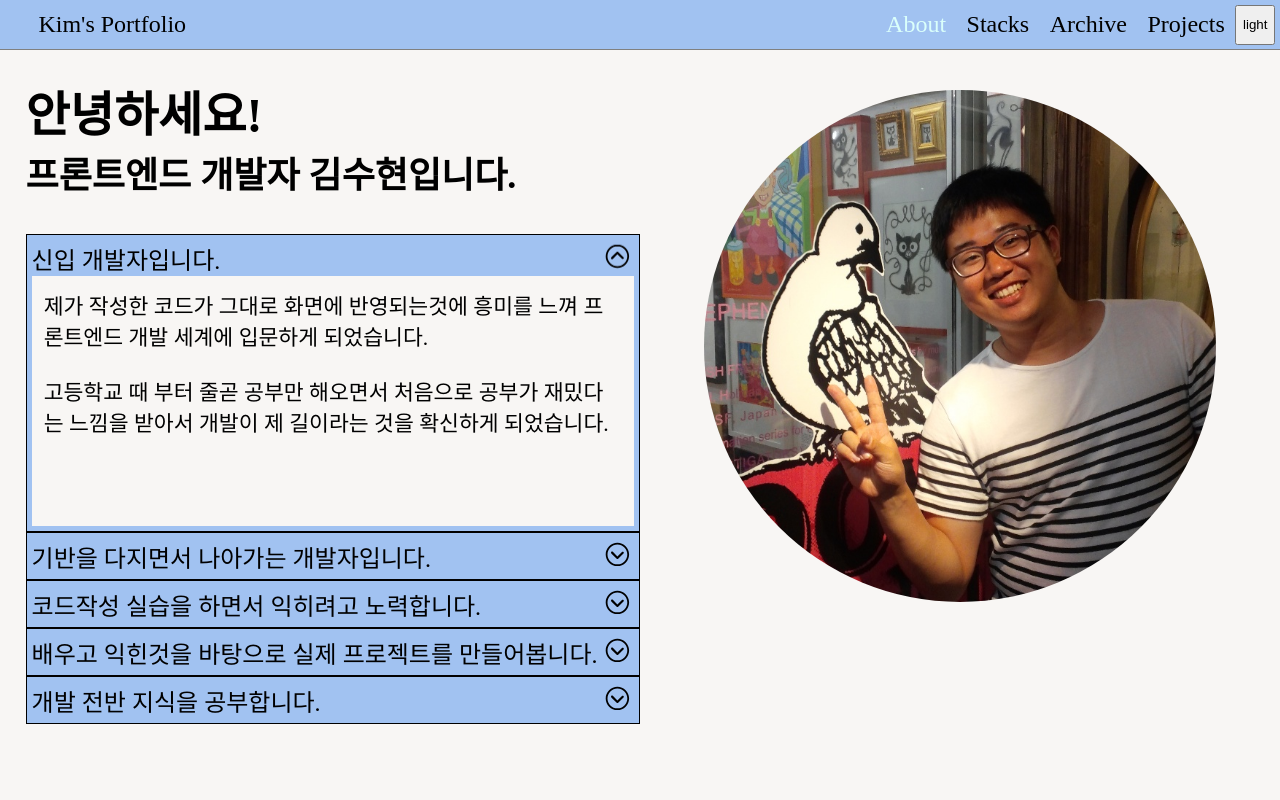
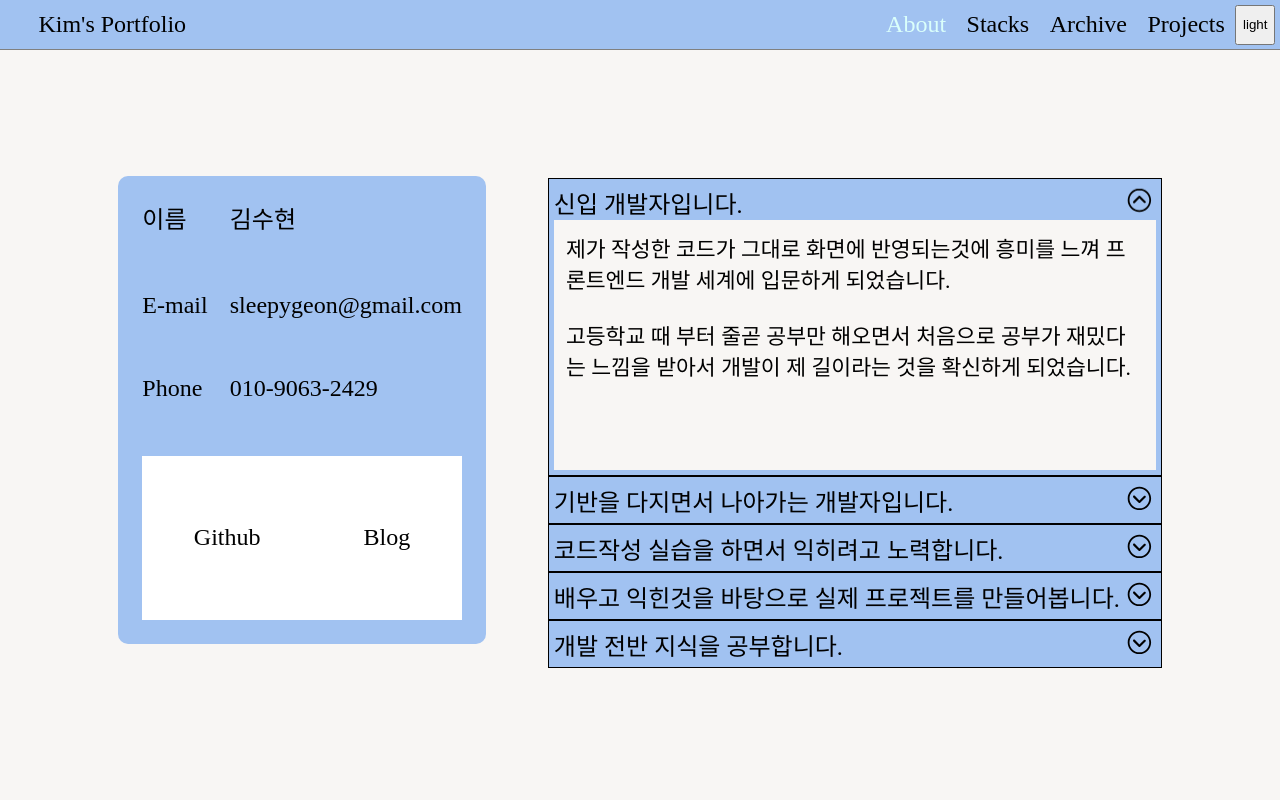
Before and after one commit to kimsh322/portfolio-react, a React (Vite) app: page / in a window 1280 px wide. Shown: the top 800 px of the page. Built offline with nearby package versions, Linux system fonts and the light colour scheme.

Commit message:
Feat : 페이지 하나로 합침, About 이미지제거, info box 추가

```diff
--- a/src/App.tsx
+++ b/src/App.tsx
@@ -1,8 +1,6 @@
-import { Route, Routes } from "react-router-dom";
 import About from "./pages/About";
 import Header from "./Header";
 import Stacks from "./pages/Stacks";
-import Archive from "./pages/Archive";
 import Projects from "./pages/Projects";
 import styled from "styled-components";
 import GlobalStyle from "./styles/GlobalStyle";
@@ -12,12 +10,9 @@ function App() {
     <AppContainer>
       <GlobalStyle />
       <Header />
-      <Routes>
-        <Route path="/" element={<About />} />
-        <Route path="/stacks" element={<Stacks />} />
-        <Route path="/archive" element={<Archive />} />
-        <Route path="/projects" element={<Projects />} />
-      </Routes>
+      <About />
+      <Stacks />
+      <Projects />
     </AppContainer>
   );
 }
@@ -26,6 +21,7 @@ export default App;
 
 const AppContainer = styled.div`
   display: flex;
+  flex-direction: column;
   justify-content: center;
   position: relative;
   width: 100%;
--- a/src/components/about/DropDownBox.tsx
+++ b/src/components/about/DropDownBox.tsx
@@ -40,4 +40,5 @@ const DropDownBoxContainer = styled.div`
   width: 50%;
   height: 500px;
   margin-top: 3%;
+  margin-left: 5%;
 `;
--- /dev/null
+++ b/src/components/about/InfoCard.tsx
@@ -0,0 +1,48 @@
+import styled from "styled-components";
+
+const InfoCard = () => {
+  return (
+    <InfoCardContainer>
+      <div className="info-box">
+        <div>이름</div>
+        <div>김수현</div>
+        <div>E-mail</div>
+        <div>sleepygeon@gmail.com</div>
+        <div>Phone</div>
+        <div>010-9063-2429</div>
+      </div>
+      <div className="archive-box">
+        <div className="image-box">Github</div>
+        <div className="image-box">Blog</div>
+      </div>
+    </InfoCardContainer>
+  );
+};
+
+const InfoCardContainer = styled.div`
+  display: flex;
+  flex-direction: column;
+  justify-content: center;
+  width: 30%;
+  height: 70%;
+  border-radius: 10px;
+  background-color: var(--header-color);
+  padding: 2%;
+  .info-box {
+    display: grid;
+    grid-template-columns: 1fr 1fr;
+    height: 60%;
+    row-gap: 5%;
+    margin-bottom: 3%;
+  }
+  .archive-box {
+    display: flex;
+    background-color: #fff;
+    width: 100%;
+    height: 40%;
+    justify-content: space-around;
+    align-items: center;
+  }
+`;
+
+export default InfoCard;
--- a/src/components/archive/ArchiveCard.tsx
+++ b/src/components/archive/ArchiveCard.tsx
@@ -9,7 +9,7 @@ interface Props {
 const ArchiveCard = ({ title, url, contents }: Props) => {
   return (
     <ArchiveCardContainer>
-      <h2 className="title">{title}</h2>
+      <h4 className="title">{title}</h4>
       <a className="link" href={url} target="_blank">
         {url}
       </a>
@@ -32,14 +32,15 @@ const ArchiveCardContainer = styled.div`
   display: flex;
   flex-shrink: 0;
   flex-direction: column;
-  width: 45%;
-  height: 600px;
+  width: 50%;
+  height: 300px;
   background-color: var(--stackcard-color);
   margin: 1% 1%;
   padding: 4% 2% 2%;
   border-radius: 10px;
   box-shadow: var(--stackcard-shadow) 0px 3px 5px;
   transition: transform 0.3s;
+  font-size: 0.7em;
   &:hover {
     transform: translateY(-10px);
     transition: transform 0.3s;
--- a/src/pages/About.tsx
+++ b/src/pages/About.tsx
@@ -1,21 +1,11 @@
 import styled from "styled-components";
-import myImage from "../assets/my-image.jpeg";
 import DropDownBox from "../components/about/DropDownBox";
-import { motion } from "framer-motion";
+import InfoCard from "../components/about/InfoCard";
 
 const About = () => {
   return (
-    <AboutContainer
-      initial={{ opacity: 0 }}
-      animate={{ opacity: 1 }}
-      exit={{ opacity: 0 }}
-      transition={{ duration: 0.5 }}
-    >
-      <div className="image-box">
-        <img src={myImage} alt="my-image" className="my-image" />
-      </div>
-      <h1>안녕하세요!</h1>
-      <h2>프론트엔드 개발자 김수현입니다.</h2>
+    <AboutContainer>
+      <InfoCard />
       <DropDownBox />
     </AboutContainer>
   );
@@ -23,26 +13,12 @@ const About = () => {
 
 export default About;
 
-const AboutContainer = styled(motion.div)`
+const AboutContainer = styled.div`
   display: flex;
-  flex-direction: column;
   position: relative;
   width: 100%;
-  height: 100vh;
+  height: 90vh;
   padding: 2%;
-  .image-box {
-    display: flex;
-    justify-content: center;
-    align-items: center;
-    position: absolute;
-    top: 5%;
-    right: 5%;
-    width: 40vw;
-    height: 40vw;
-    border-radius: 50%;
-    overflow: hidden;
-  }
-  .my-image {
-    width: 40vw;
-  }
+  justify-content: center;
+  align-items: center;
 `;
--- a/src/pages/Archive.tsx
+++ b/src/pages/Archive.tsx
@@ -1,16 +1,10 @@
 import styled from "styled-components";
 import ArchiveCard from "../components/archive/ArchiveCard";
 import archiveArr from "../components/archive/archive";
-import { motion } from "framer-motion";
 
 const Archive = () => {
   return (
-    <ArchiveContainer
-      initial={{ opacity: 0 }}
-      animate={{ opacity: 1 }}
-      exit={{ opacity: 0 }}
-      transition={{ duration: 0.5 }}
-    >
+    <ArchiveContainer>
       <div className="card-container">
         {archiveArr.map((archive) => {
           return (
@@ -29,7 +23,7 @@ const Archive = () => {
 
 export default Archive;
 
-const ArchiveContainer = styled(motion.div)`
+const ArchiveContainer = styled.div`
   display: flex;
   flex-direction: column;
   align-items: center;
@@ -41,6 +35,6 @@ const ArchiveContainer = styled(motion.div)`
     height: 100%;
     display: flex;
     align-items: center;
-    justify-content: space-around;
+    justify-content: center;
   }
 `;
--- a/src/pages/Projects.tsx
+++ b/src/pages/Projects.tsx
@@ -1,22 +1,12 @@
-import { motion } from "framer-motion";
 import styled from "styled-components";
 
 const Projects = () => {
-  return (
-    <ProjectsContainer
-      initial={{ opacity: 0 }}
-      animate={{ opacity: 1 }}
-      exit={{ opacity: 0 }}
-      transition={{ duration: 0.5 }}
-    >
-      Projects
-    </ProjectsContainer>
-  );
+  return <ProjectsContainer>Projects</ProjectsContainer>;
 };
 
 export default Projects;
 
-const ProjectsContainer = styled(motion.div)`
+const ProjectsContainer = styled.div`
   display: flex;
   width: 100%;
   height: 1000px;
--- a/src/pages/Stacks.tsx
+++ b/src/pages/Stacks.tsx
@@ -1,16 +1,10 @@
 import styled from "styled-components";
 import StackCard from "../components/stacks/StackCard";
 import { stacksCollection } from "../components/stacks/stacks";
-import { motion } from "framer-motion";
 
 const Stacks = () => {
   return (
-    <StacksContainer
-      initial={{ opacity: 0 }}
-      animate={{ opacity: 1 }}
-      exit={{ opacity: 0 }}
-      transition={{ duration: 0.5 }}
-    >
+    <StacksContainer>
       <div className="card-container">
         {stacksCollection.map((stacksArr) => {
           return <StackCard key={stacksArr[0]} title={stacksArr[0]} stacks={stacksArr[1]} />;
@@ -22,7 +16,7 @@ const Stacks = () => {
 
 export default Stacks;
 
-const StacksContainer = styled(motion.div)`
+const StacksContainer = styled.div`
   display: flex;
   flex-direction: column;
   align-items: center;
```
